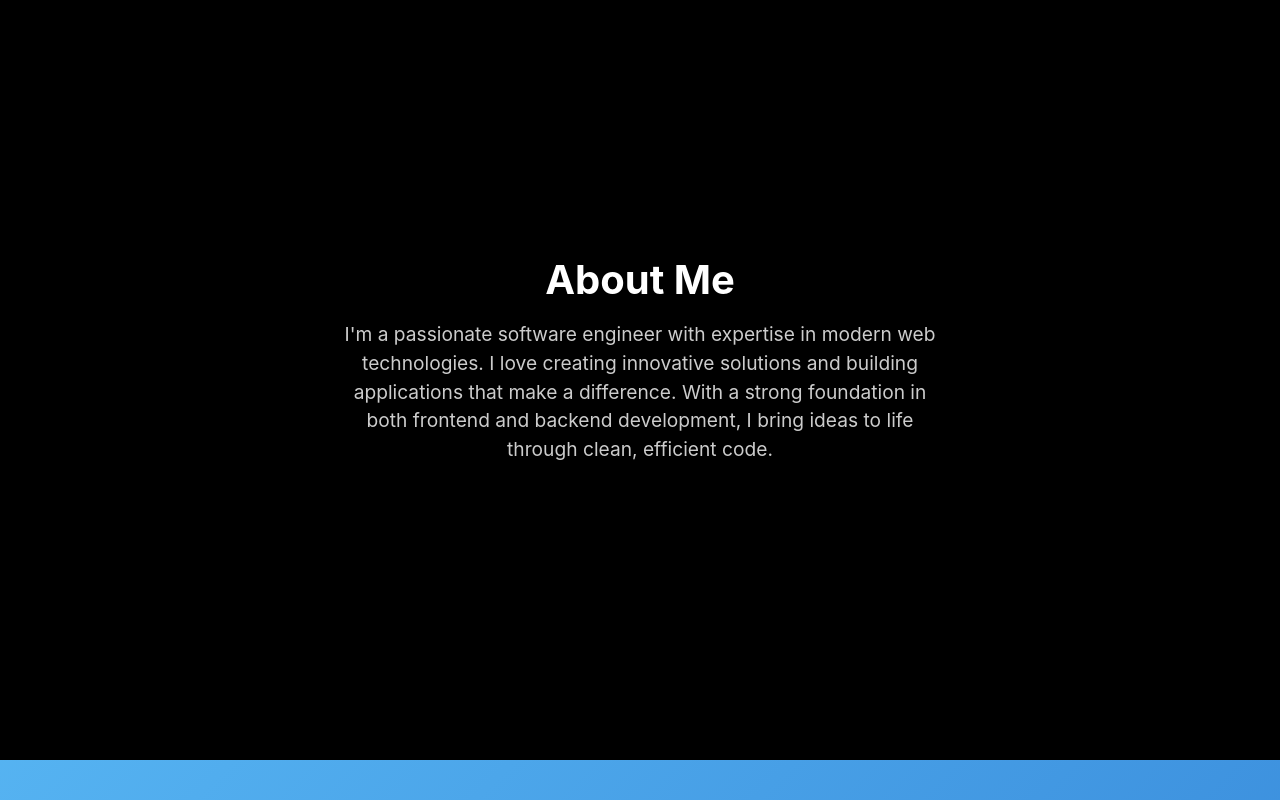
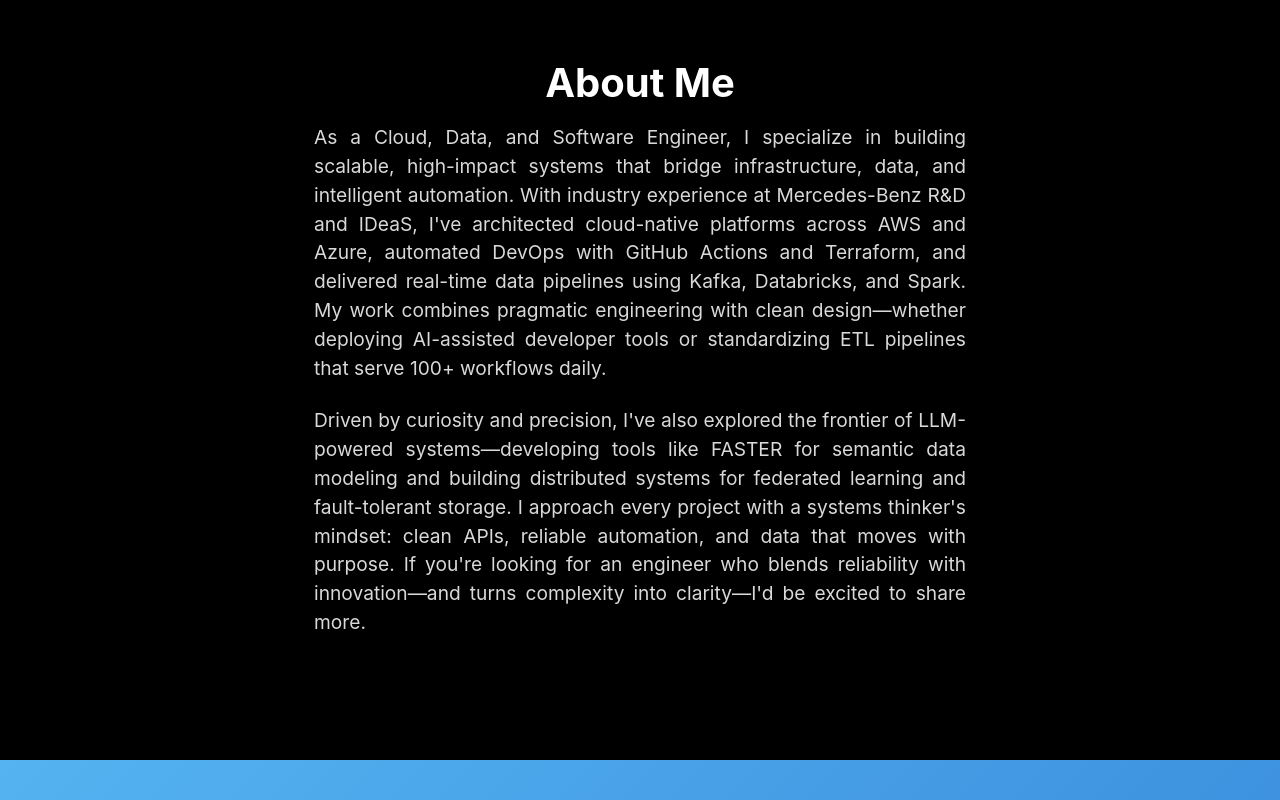
Before and after one commit to prajwal-u2/personal-portfolio, a React (Vite) app: page / in a window 1280 px wide. Shown: the part 900-1700 px from the top of the page. Built offline with nearby package versions, Linux system fonts and the light colour scheme.

Commit message:
add about me

```diff
--- a/src/App.css
+++ b/src/App.css
@@ -189,10 +189,12 @@
 
 .section-header p {
   font-size: 1.2rem;
-  opacity: 0.8;
+  opacity: 0.85;
   line-height: 1.5;
-  max-width: 600px;
-  margin: 0 auto;
+  max-width: 700px;
+  margin: 0 auto 1.5rem auto;
+  padding: 0 1.5rem;
+  text-align: justify;
 }
 
 /* Tablet (768px and below) */
@@ -249,6 +251,7 @@
   .App-header p,
   .section-header p {
     font-size: 1.1rem;
+    padding: 0 1rem;
   }
 }
 
@@ -306,6 +309,7 @@
   .App-header p,
   .section-header p {
     font-size: 1rem;
+    padding: 0 1rem;
   }
 }
 
@@ -355,6 +359,7 @@
   .App-header p,
   .section-header p {
     font-size: 0.95rem;
+    padding: 0 1rem;
   }
 }
 
@@ -393,5 +398,6 @@
   .App-header p,
   .section-header p {
     font-size: 0.9rem;
+    padding: 0 0.75rem;
   }
 }
--- a/src/App.jsx
+++ b/src/App.jsx
@@ -56,9 +56,10 @@ function App() {
           <header className="section-header">
             <h2>About Me</h2>
             <p>
-              I'm a passionate software engineer with expertise in modern web technologies.
-              I love creating innovative solutions and building applications that make a difference.
-              With a strong foundation in both frontend and backend development, I bring ideas to life through clean, efficient code.
+              As a Cloud, Data, and Software Engineer, I specialize in building scalable, high-impact systems that bridge infrastructure, data, and intelligent automation. With industry experience at Mercedes-Benz R&D and IDeaS, I've architected cloud-native platforms across AWS and Azure, automated DevOps with GitHub Actions and Terraform, and delivered real-time data pipelines using Kafka, Databricks, and Spark. My work combines pragmatic engineering with clean design—whether deploying AI-assisted developer tools or standardizing ETL pipelines that serve 100+ workflows daily.
+            </p>
+            <p>
+              Driven by curiosity and precision, I've also explored the frontier of LLM-powered systems—developing tools like FASTER for semantic data modeling and building distributed systems for federated learning and fault-tolerant storage. I approach every project with a systems thinker's mindset: clean APIs, reliable automation, and data that moves with purpose. If you're looking for an engineer who blends reliability with innovation—and turns complexity into clarity—I'd be excited to share more.
             </p>
           </header>
         </section>
```
